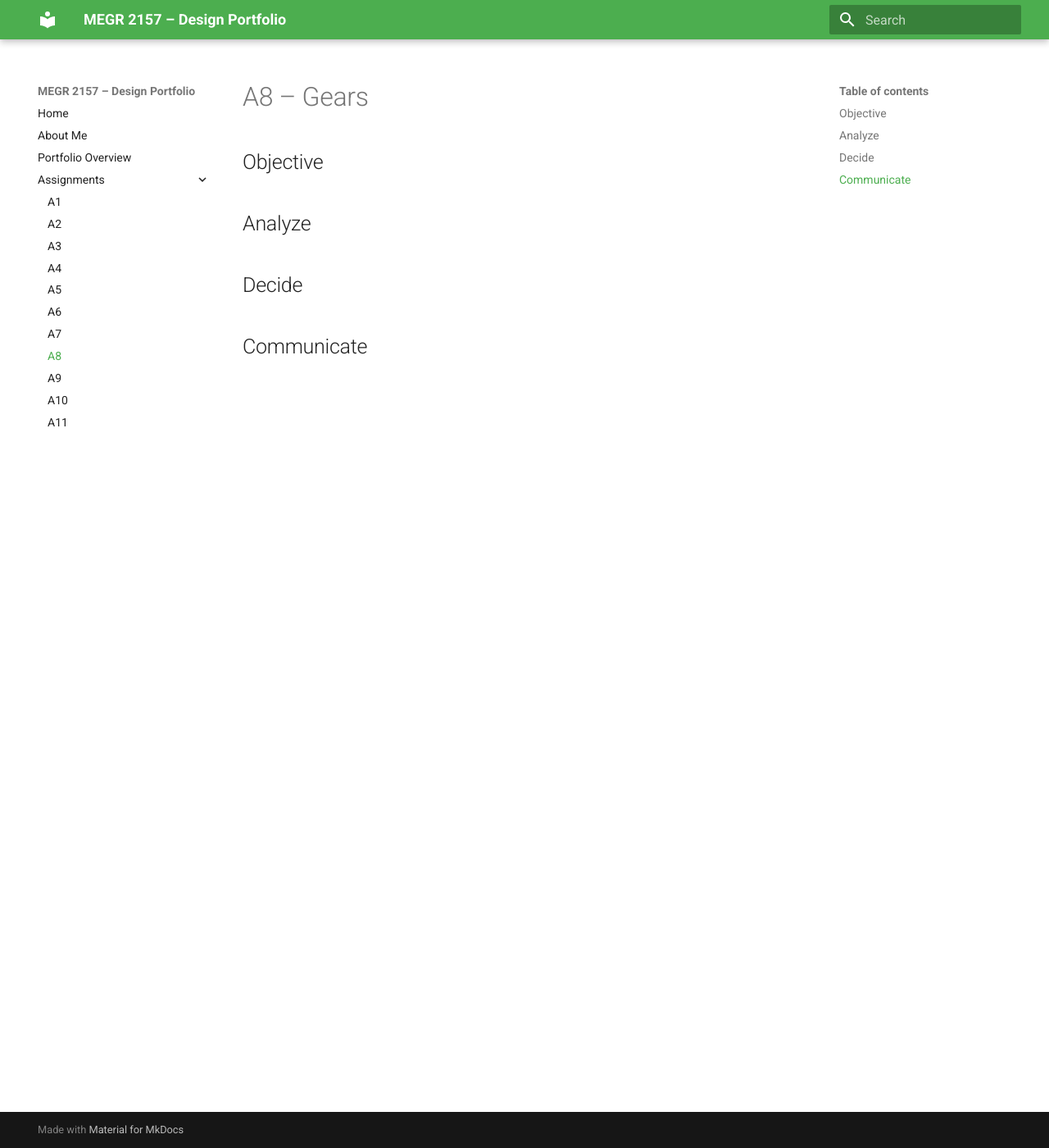
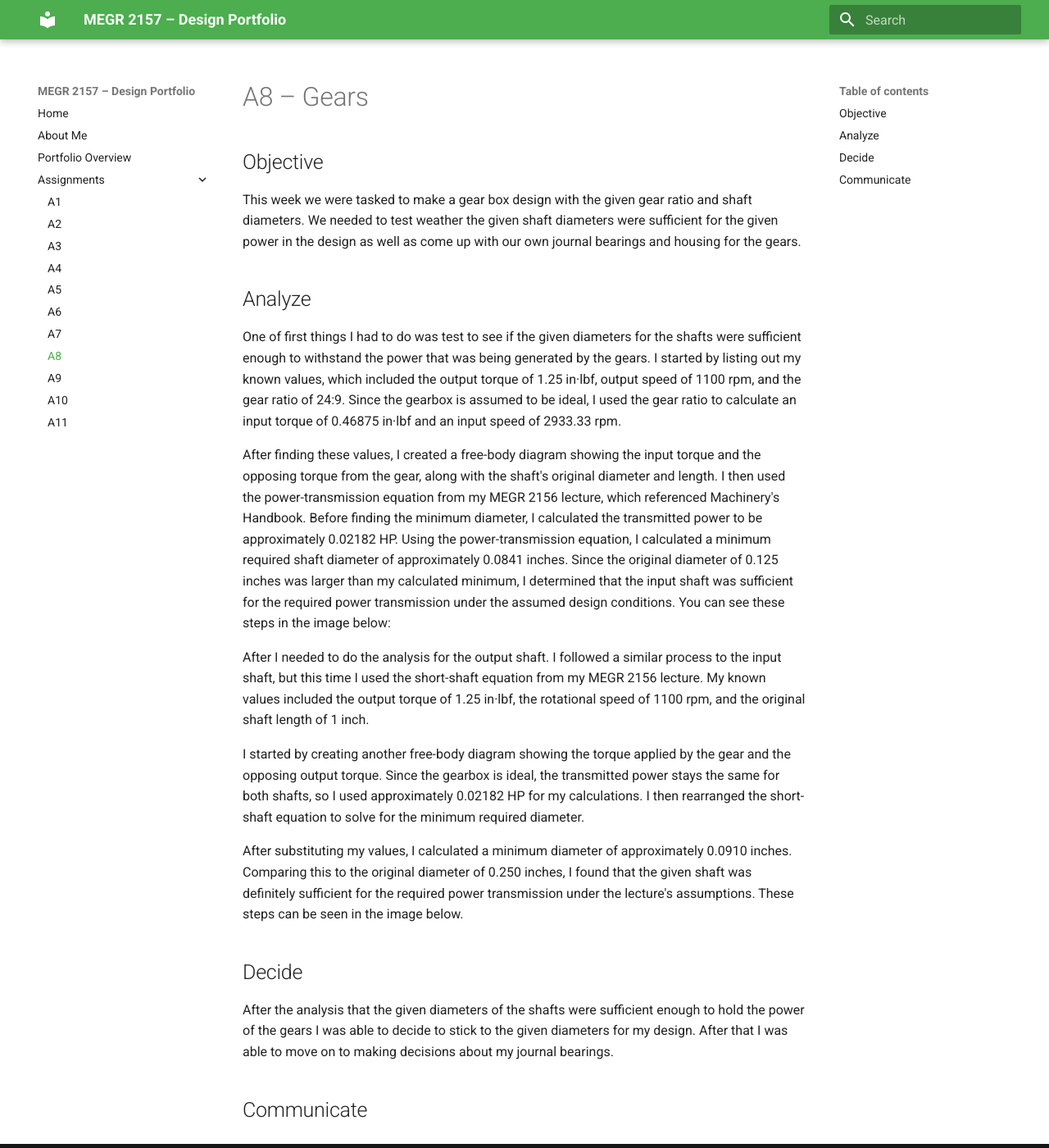
Before and after one commit to alinahsarratt/megr2157-portfolio, an MkDocs documentation site: the page built from docs/assignments/A08/index.md, in a window 1280 px wide and 1400 px high. Shown: the whole window at 82% size. Built offline with MkDocs 1.6.1 and Material for MkDocs 9.7.7, drawn with Linux system fonts in a browser that asks for light colours.

Commit message:
Enhance A8 index with gear box design analysis
Added detailed analysis and calculations for gear box design, including input and output shaft evaluations.

```diff
--- a/docs/assignments/A08/index.md
+++ b/docs/assignments/A08/index.md
@@ -1,12 +1,22 @@
 # A8 – Gears
 
 ## Objective
+This week we were tasked to make a gear box design with the given gear ratio and shaft diameters. We needed to test weather the given shaft diameters were sufficient for the given power in the design as well as come up with our own journal bearings and housing for the gears.
+
+## Analyze
+One of first things I had to do was test to see if the given diameters for the shafts were sufficient enough to withstand the power that was being generated by the gears.  I started by listing out my known values, which included the output torque of 1.25 in·lbf, output speed of 1100 rpm, and the gear ratio of 24:9. Since the gearbox is assumed to be ideal, I used the gear ratio to calculate an input torque of 0.46875 in·lbf and an input speed of 2933.33 rpm.
+
+After finding these values, I created a free-body diagram showing the input torque and the opposing torque from the gear, along with the shaft's original diameter and length. I then used the power-transmission equation from my MEGR 2156 lecture, which referenced Machinery's Handbook. Before finding the minimum diameter, I calculated the transmitted power to be approximately 0.02182 HP. Using the power-transmission equation, I calculated a minimum required shaft diameter of approximately 0.0841 inches. Since the original diameter of 0.125 inches was larger than my calculated minimum, I determined that the input shaft was sufficient for the required power transmission under the assumed design conditions. You can see these steps in the image below:
 
 
-## Analyze
+After I needed to do the analysis for the output shaft. I followed a similar process to the input shaft, but this time I used the short-shaft equation from my MEGR 2156 lecture. My known values included the output torque of 1.25 in·lbf, the rotational speed of 1100 rpm, and the original shaft length of 1 inch.
+
+I started by creating another free-body diagram showing the torque applied by the gear and the opposing output torque. Since the gearbox is ideal, the transmitted power stays the same for both shafts, so I used approximately 0.02182 HP for my calculations. I then rearranged the short-shaft equation to solve for the minimum required diameter.
+
+After substituting my values, I calculated a minimum diameter of approximately 0.0910 inches. Comparing this to the original diameter of 0.250 inches, I found that the given shaft was definitely sufficient for the required power transmission under the lecture's assumptions. These steps can be seen in the image below.
 
 
 ## Decide
 
-
+After the analysis that the given diameters of the shafts were sufficient enough to hold the power of the gears I was able to decide to stick to the given diameters for my design. After that I was able to move on to making decisions about my journal bearings.
 ## Communicate
```
